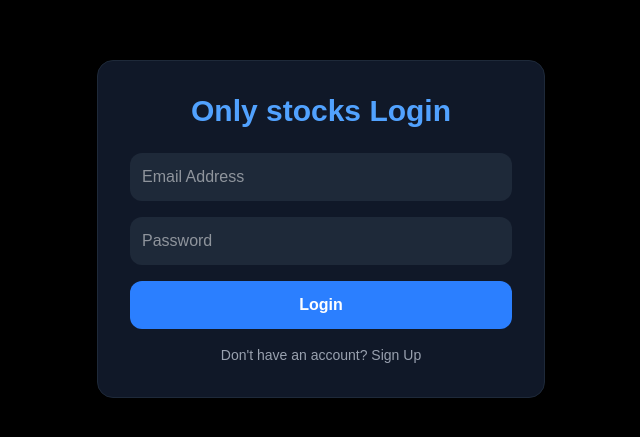
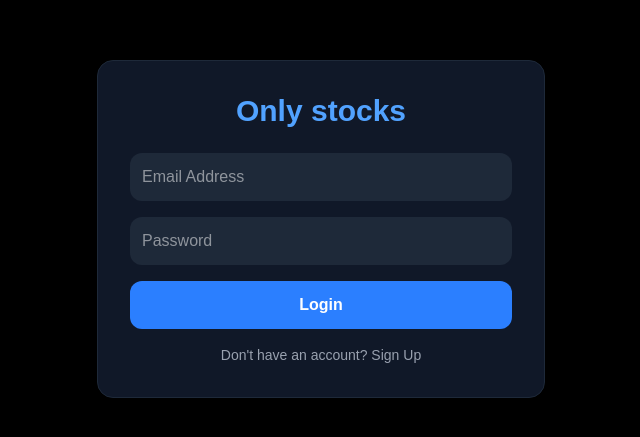
Before and after one commit to commits-ui-pranay/momentumstocks, a Next.js app: page /login in a window 1280 px wide. Shown: the part 171-608 px from the top of the page, without its empty margins (319-959 px from the left). Built offline with nearby package versions, Linux system fonts and the light colour scheme; no server answers.

Commit message:
Simplify Only Stocks login heading

```diff
--- a/app/login/page.tsx
+++ b/app/login/page.tsx
@@ -47,7 +47,7 @@ export default function LoginPage() {
     <div className="min-h-screen bg-black text-white flex items-center justify-center p-6">
       <div className="bg-gray-900 p-8 rounded-2xl w-full max-w-md border border-gray-800">
         <h1 className="text-3xl font-bold mb-6 text-center text-blue-400">
-          Only stocks {isLogin ? "Login" : "Sign Up"}
+          Only stocks
         </h1>
 
         <input
```
